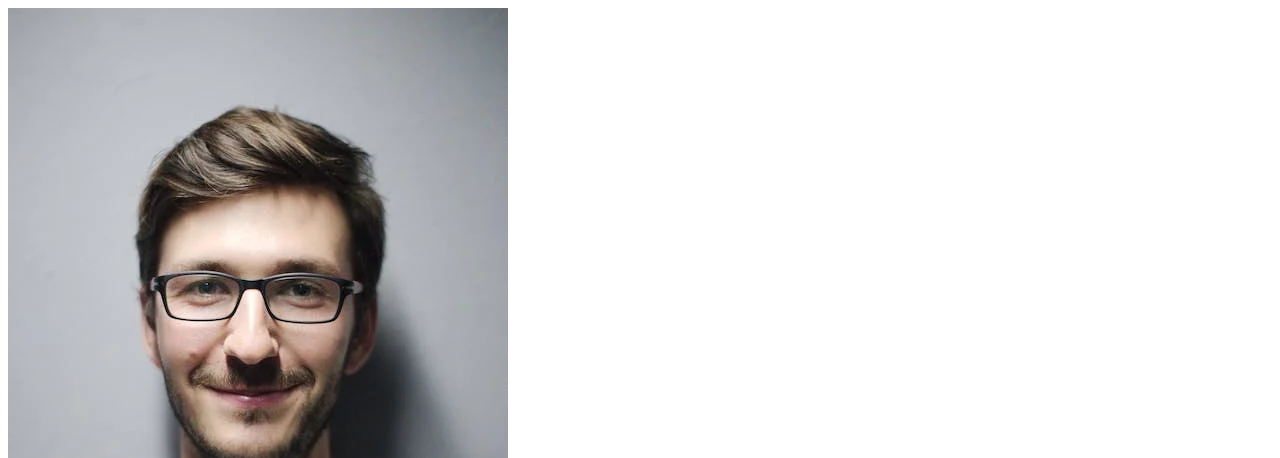
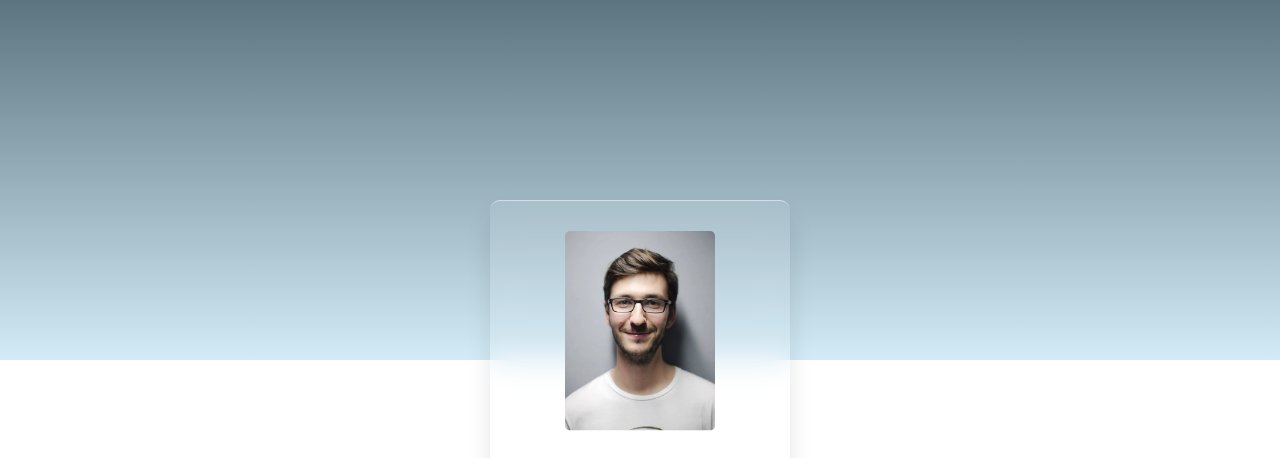
Before and after one commit to AbhaySoam123/Profile_Card, a plain HTML site: page index.html in a window 1280 px wide. Shown: the top 458 px of the page. Drawn offline with Linux system fonts and the light colour scheme.

Commit message:
Update index.html

```diff
--- a/index.html
+++ b/index.html
@@ -4,7 +4,7 @@
     <meta http-equiv="X-UA-Compatible" content="IE=edge" />
     <meta name="viewport" content="width=device-width, initial-scale=1.0" />
     <title>card</title>
-    <link rel="stylesheet" href="p.css" />
+    <link rel="stylesheet" href="style.css" />
     <link rel="stylesheet" href="https://cdnjs.cloudflare.com/ajax/libs/font-awesome/5.15.3/css/all.min.css">
   </head>
   <body>
```
